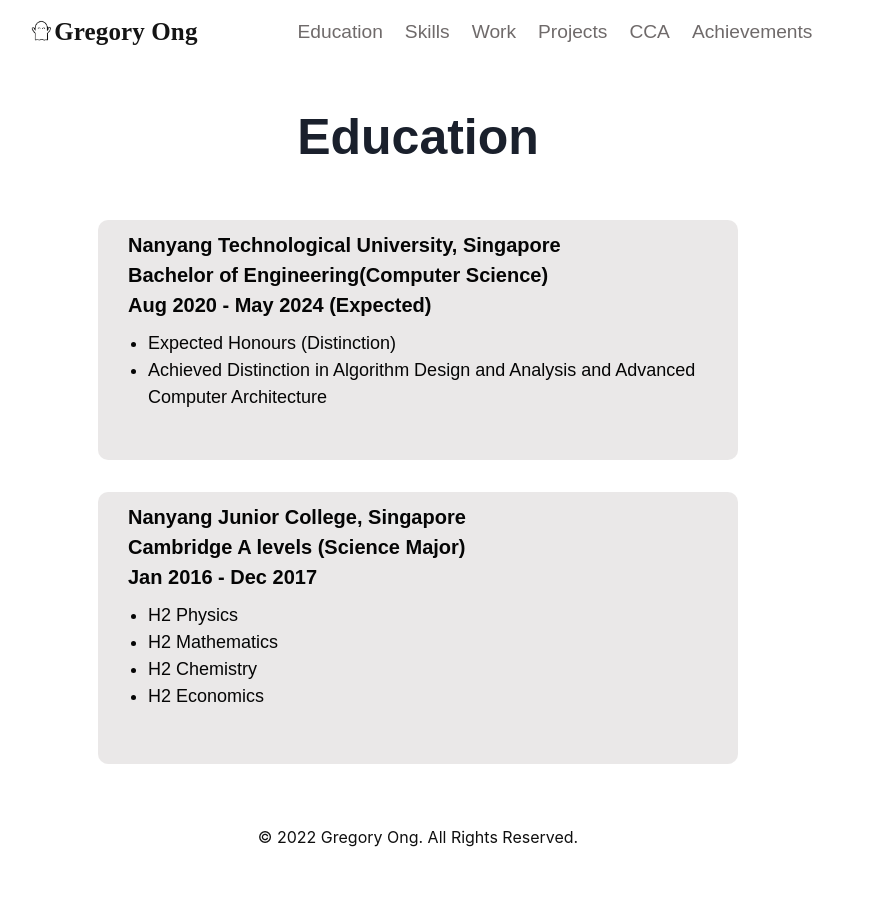
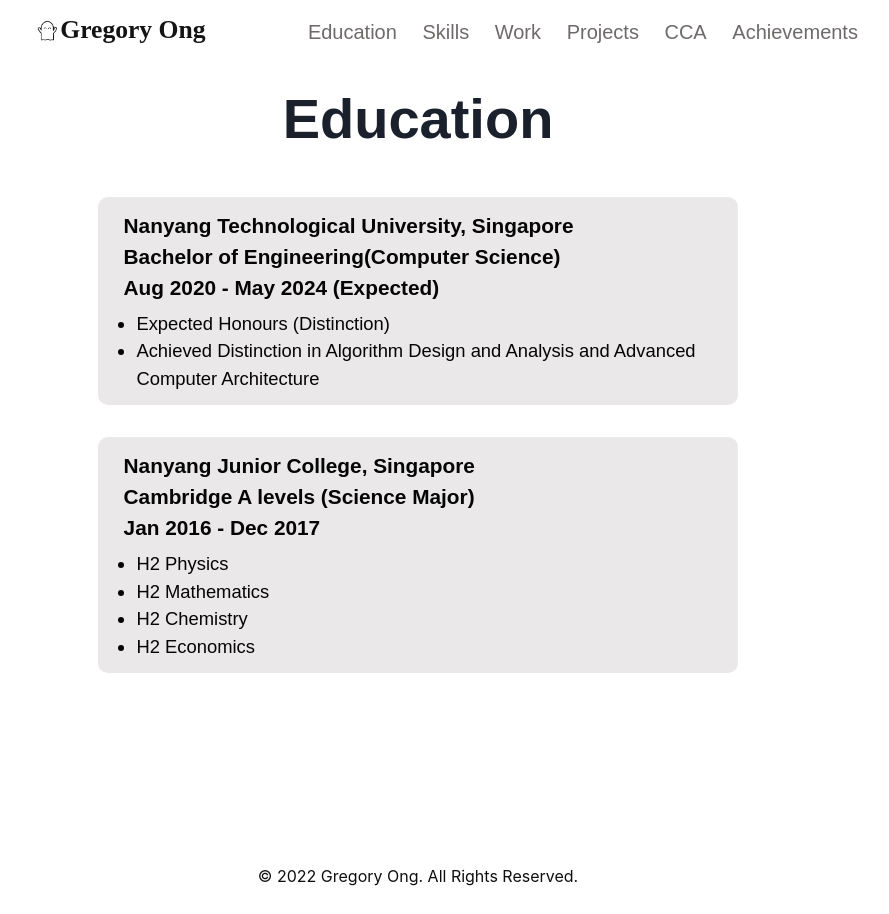
Before and after one commit to gregoryong16/gregoryong16.github.io, a React (Create React App) app: page /education in a window 1280 px wide. Shown: the whole page, without its empty margins (222-1111 px from the left). Before the commit the page ends 879 px from the top, so only its background shows below. Built offline with nearby package versions, Linux system fonts and the light colour scheme; no server answers.

Commit message:
changed styling

```diff
--- a/src/App.js
+++ b/src/App.js
@@ -10,7 +10,7 @@ import Achievements from './components/Achievements';
 import Copyright from './components/Copyright';
 import ScrollToTop from './components/ScrolltoTop';
 import {Helmet} from "react-helmet";
-import {Routes, Route, useNavigate} from 'react-router-dom';
+import {Routes, Route} from 'react-router-dom';
 
 export default function App() {
   return (
--- a/src/components/CCA.js
+++ b/src/components/CCA.js
@@ -26,7 +26,7 @@ export default function CCA() {
             <li>Plan and organise weekly training sessions</li>
             </ul>
         </Box>
-        <Box className="cca_box">
+        <Box className="volunteering_box">
             <h1 className="cca_title">
                 Programmes Manager - Volunteering Club @ Institute of Mental Health<br/>
                 Nanyang Junior College <br/>
--- a/src/components/Education.js
+++ b/src/components/Education.js
@@ -1,6 +1,5 @@
 import React from "react"
 import { Box } from "@chakra-ui/react"
-import Navbar from "./Navbar"
 export default function Education() {
     return <div className="education_div">
         <h1 className="education_header">Education</h1>
--- a/src/components/Navbar.js
+++ b/src/components/Navbar.js
@@ -1,7 +1,6 @@
 import React from "react"
 import pic from "../images/icon.png"
-import {Routes, Route, useNavigate} from 'react-router-dom';
-import Education from "./Education";
+import {useNavigate} from 'react-router-dom';
 export default function Navbar() {
     const navigate = useNavigate();
     const navigateHome = () => {
--- a/src/components/Projects.js
+++ b/src/components/Projects.js
@@ -20,7 +20,7 @@ export default function Projects() {
                <FontAwesomeIcon icon={faGithub} size="2x" />
         </a>
     </Box>
-    <Box className="projects_box">
+    <Box className="projects_box2">
         <h1 className="projects_title2">
             Software Engineering Project
         </h1>
--- a/src/index.css
+++ b/src/index.css
@@ -22,51 +22,51 @@ html, body, #root, .App{
 .nav-profile_button{
   display: flex;
   align-items: center;
-  margin-right: 100px;
-  margin-left: 250px;
+  margin-right: 8%;
+  margin-left: 20%;
 }
 
 .nav-icon{
   height:34px;
-  margin-right: 0px;
 }
 
 .nav-profile_text{
-  font-size: 25px;
+  margin-bottom: 2%;
+  font-size: 160%;
   font-family:"Poppins";
-  letter-spacing: 0.005em;
+  letter-spacing: 1%;
   font-weight: bold;
   color: #080808;
 }
 
 .nav-education_button{
-  margin-right: 22px;
-  font-size: 1.2em;
+  margin-right: 2%;
+  font-size: 125%;
 }
 
 .nav-skills_button{
-  margin-right: 22px;
-  font-size: 1.2em;
+  margin-right: 2%;
+  font-size: 125%;
 }
 
 .nav-work_button{
-  margin-right: 22px;
-  font-size: 1.2em;
+  margin-right: 2%;
+  font-size: 125%;
 }
 
 .nav-projects_button{
-  margin-right: 22px;
-  font-size: 1.2em;
+  margin-right: 2%;
+  font-size: 125%;
 }
 
 .nav-cca_button{
-  margin-right: 22px;
-  font-size: 1.2em;
+  margin-right: 2%;
+  font-size: 125%;
 }
 
 .nav-achievements_button{
-  margin-right: 22px;
-  font-size: 1.2em;
+  margin-right: 2%;
+  font-size: 125%;
 }
 
 .main{
@@ -78,7 +78,7 @@ html, body, #root, .App{
 
 .main-intro-box{
   height: 150px;
-  width: 700px;
+  width: 50%;
   background-color: rgba(5, 0, 0, 0.63);
   color: #FFFFFF;
   display:flex;
@@ -88,25 +88,26 @@ html, body, #root, .App{
 }
 
 .intro-name{
-  margin-top: 10px;
-  margin-left: 10px;
-  font-size: 35px;
+  margin-top: 1%;
+  margin-left: 2%;
+  font-size: 225%;
   font-weight: 500;
   font-family: sans-serif;
 }
 
 .intro-description{
-  margin-top:10px;
-  margin-left: 10px;
-  font-size: 20px;
+  margin-top: 1%;
+  margin-right: 2%;
+  font-size: 130%;
   font-family: sans-serif;
+  margin-left: 2%;
 }
 
 .socials_tag {
   font-family: sans-serif;
   font-size: x-large;
   text-align: center;
-  margin-top: 50px;
+  margin-top: 4%;
   font-weight: bold;
 }
 
@@ -115,12 +116,12 @@ html, body, #root, .App{
   flex-direction: row;
   align-items: center;
   justify-content: center;
-  margin-bottom: 200px;
+  margin-bottom: 5%;
 }
 
 .github_icon{
-  margin-top: 30px;
-  margin-right: 100px;
+  margin-top: 3%;
+  margin-right: 5%;
   transition: transform 250ms;
 }
 
@@ -129,8 +130,8 @@ html, body, #root, .App{
 }
 
 .linkedin_icon{
-  margin-top: 30px;
-  margin-right: 100px;
+  margin-top: 3%;
+  margin-right: 5%;
   transition: transform 250ms;
 }
 
@@ -139,8 +140,8 @@ html, body, #root, .App{
 }
 
 .email_icon{
-  margin-top: 30px;
-  margin-right: 100px;
+  margin-top: 3%;
+  margin-right: 5%;
   transition: transform 250ms;
 }
 
@@ -149,7 +150,7 @@ html, body, #root, .App{
 }
 
 .instagram_icon{
-  margin-top: 30px;
+  margin-top: 3%;
   transition: transform 250ms;
 }
 
@@ -165,9 +166,9 @@ html, body, #root, .App{
 }
 
 .education_header{
-  margin-top: 100px;
+  margin-top: 6%;
   height: 15%;
-  font-size: 50px;
+  font-size: 350% ;
   font-weight: bold;
   font-family: sans-serif;
 }
@@ -180,22 +181,23 @@ html, body, #root, .App{
   align-items: flex-start;
   flex-direction: column;
   border-radius: 10px;
-  height: 30%;
+  height: fit-content;
   width: 50%;
   margin-bottom: 2.5%;
 }
 
 .education-universityname{
-  margin-top: 10px;
-  margin-left:30px;
-  font-size:20px;
+  margin-top: 2%;
+  margin-left: 4%;
+  font-size: 130%;
   font-weight: bold;
 }
 
 .education-universitypointers{
-  margin-top: 10px;
-  margin-left: 50px;
-  font-size: 18px;
+  margin-top: 1%;
+  margin-left: 6%;
+  font-size: 115%;
+  margin-bottom: 2%;
 }
 
 .education_juniorcollege{
@@ -206,22 +208,22 @@ html, body, #root, .App{
   align-items: flex-start;
   flex-direction: column;
   border-radius: 10px;
-  height: 34%;
+  height: fit-content;
   width: 50%;
   margin-bottom: 2.5%;
 }
 
 .education-juniorcollegename{
-  margin-top: 10px;
-  margin-left:30px;
-  font-size:20px;
+  margin-top: 2%;
+  margin-left: 4%;
+  font-size: 130%;
   font-weight: bold;
 }
 .education-juniorcollegepointers{
-  margin-top: 10px;
-  margin-left: 50px;
-  font-size: 18px;
-  margin-bottom: 10px;
+  margin-top: 1%;
+  margin-left: 6%;
+  font-size: 115%;
+  margin-bottom: 2%;
 }
 
 .skills_div{
@@ -232,9 +234,9 @@ html, body, #root, .App{
 }
 
 .skills_header{
-  margin-top: 100px;
+  margin-top: 6%;
   height: 15%;
-  font-size: 50px;
+  font-size: 350%;
   font-weight: bold;
   font-family: sans-serif;
   margin-bottom: 2%;
@@ -248,48 +250,51 @@ html, body, #root, .App{
   align-items: flex-start;
   flex-direction: column;
   border-radius: 10px;
-  height: 30%;
+  height: fit-content;
   width: 50%;
   margin-bottom: 2.5%;
 }
 
 .skills_programming_header{
-  margin-top: 15px;
-  margin-left:30px;
-  font-size:25px;
+  margin-top: 2%;
+  margin-left: 5%;
+  font-size: 150%;
   font-weight: bold;
 }
 
 .skills_programming_pointers{
-  margin-top: 2px;
-  margin-left: 50px;
-  font-size: 16px;
+  margin-top: 1%;
+  margin-left: 7%;
+  font-size: 100%;
+  margin-bottom: 2%;
 }
 
 .skills_languages_header{
-  margin-top: 20px;
-  margin-left:30px;
-  font-size:25px;
+  margin-top: 2%;
+  margin-left: 5%;
+  font-size: 150%;
   font-weight: bold;
 }
 
 .skills_languages_pointers{
-  margin-top: 15px;
-  margin-left: 50px;
-  font-size: 18px;
+  margin-top: 1%;
+  margin-left: 7%;
+  font-size: 100%;
+  margin-bottom: 2%;
 }
 
 .skills_software_header{
-  margin-top: 30px;
-  margin-left:30px;
-  font-size:25px;
+  margin-top: 2%;
+  margin-left: 5%;
+  font-size: 150%;
   font-weight: bold;
 }
 
 .skills-software{
-  margin-top: 15px;
-  margin-left: 30px;
-  font-size: 20px;
+  margin-top: 1%;
+  margin-left: 5%;
+  font-size: 120%;
+  margin-bottom: 2%;
 }
 
 .work_div{
@@ -300,9 +305,9 @@ html, body, #root, .App{
 }
 
 .work_header{
-  margin-top: 100px;
+  margin-top: 6%;
   height: 15%;
-  font-size: 50px;
+  font-size: 350%;
   font-weight: bold;
   font-family: sans-serif;
   margin-bottom: 2%;
@@ -316,22 +321,23 @@ html, body, #root, .App{
   align-items: flex-start;
   flex-direction: column;
   border-radius: 10px;
-  height: 30%;
+  height: fit-content;
   width: 50%;
   margin-bottom: 2.5%;
 }
 
 .work_title{
-  margin-top: 15px;
-  margin-left:30px;
-  font-size:20px;
+  margin-top: 2%;
+  margin-left: 5%;
+  font-size: 150%;
   font-weight: bold;
 }
 
 .work_pointers{
-  margin-top: 15px;
-  margin-left: 45px;
-  font-size: 16px;
+  margin-top: 1%;
+  margin-left: 7%;
+  font-size: 100%;
+  margin-bottom: 2%;
 }
 
 .projects_div{
@@ -342,9 +348,9 @@ html, body, #root, .App{
 }
 
 .projects_header{
-  margin-top: 100px;
+  margin-top: 6%;
   height: 15%;
-  font-size: 50px;
+  font-size: 350%;
   font-weight: bold;
   font-family: sans-serif;
   margin-bottom: 2%;
@@ -358,48 +364,62 @@ html, body, #root, .App{
   align-items: flex-start;
   flex-direction: column;
   border-radius: 10px;
-  height: 30%;
+  height: fit-content;
   width: 50%;
   margin-bottom: 2.5%;
 }
 
 .projects_title{
-  margin-top: 15px;
-  margin-left:30px;
-  font-size:25px;
+  margin-top: 2%;
+  margin-left: 5%;
+  font-size: 150%;
   font-weight: bold;
 }
 
 .projects_pointers{
-  margin-top: 15px;
-  margin-left: 45px;
-  font-size: 16px;
-  margin-right: 45px;
+  margin-top: 1%;
+  margin-left: 7%;
+  font-size: 100%;
+  margin-bottom: 1%;
 }
 
 .projects_git_icon{
-  margin-top: 10px;
-  margin-right: 100px;
+  margin-top: 1%;
   transition: transform 250ms;
-  margin-left:30px;
+  margin-left:5%;
+  margin-bottom: 2%;
 }
 
 .projects_git_icon:hover {
   transform: translateY(-5px);
 }
 
+.projects_box2{
+  font-family: sans-serif;
+  background-color: rgba(204, 199, 199, 0.404);
+  color: #050505;
+  display:flex;
+  align-items: flex-start;
+  flex-direction: column;
+  border-radius: 10px;
+  height: fit-content;
+  width: 50%;
+  margin-bottom: 2.5%;
+}
+
 .projects_title2{
-  margin-top: 30px;
-  margin-left:30px;
-  font-size:26px;
+  margin-top: 2%;
+  margin-left: 5%;
+  font-size: 150%;
   font-weight: bold;
 }
 
 .projects_pointers2{
-  margin-top: 30px;
-  margin-left: 45px;
-  font-size: 16px;
-  margin-right: 45px;
+  margin-top: 1%;
+  margin-left: 7%;
+  font-size: 100%;
+  margin-bottom: 2%;
+
 }
 
 .cca_div{
@@ -410,12 +430,12 @@ html, body, #root, .App{
 }
 
 .cca_header{
-  margin-top: 100px;
+  margin-top: 7%;
   height: 15%;
-  font-size: 50px;
+  font-size: 350%;
   font-weight: bold;
   font-family: sans-serif;
-  margin-bottom: 0%;
+  margin-bottom: 2%;
 }
 
 .cca_box{
@@ -426,23 +446,25 @@ html, body, #root, .App{
   align-items: flex-start;
   flex-direction: column;
   border-radius: 10px;
-  height: 25%;
+  height: fit-content;
   width: 50%;
   margin-bottom: 2.5%;
 }
 
 .cca_title{
-  margin-top: 15px;
-  margin-left:30px;
-  font-size:21px;
+  margin-top: 2%;
+  margin-left: 5%;
+  font-size: 150%;
   font-weight: bold;
+  margin-right: 5%;
 }
 
 .cca_pointers{
-  margin-top: 40px;
-  margin-left: 45px;
-  font-size: 18px;
-  margin-right: 45px;
+  margin-top: 1%;
+  margin-left: 7%;
+  font-size: 100%;
+  margin-bottom: 2%;
+  margin-right: 5%;
 }
 
 .football_box{
@@ -453,7 +475,20 @@ html, body, #root, .App{
   align-items: flex-start;
   flex-direction: column;
   border-radius: 10px;
-  height: 20%;
+  height: fit-content;
+  width: 50%;
+  margin-bottom: 2.5%;
+}
+
+.volunteering_box{
+  font-family: sans-serif;
+  background-color: rgba(204, 199, 199, 0.404);
+  color: #050505;
+  display:flex;
+  align-items: flex-start;
+  flex-direction: column;
+  border-radius: 10px;
+  height: fit-content;
   width: 50%;
   margin-bottom: 2.5%;
 }
@@ -466,9 +501,9 @@ html, body, #root, .App{
 }
 
 .achievements_header{
-  margin-top: 100px;
+  margin-top: 7%;
   height: 15%;
-  font-size: 50px;
+  font-size: 350%;
   font-weight: bold;
   font-family: sans-serif;
   margin-bottom: 2%;
@@ -482,23 +517,23 @@ html, body, #root, .App{
   align-items: flex-start;
   flex-direction: column;
   border-radius: 10px;
-  height: 25%;
+  height: fit-content;
   width: 50%;
   margin-bottom: 2.5%;
 }
 
 .achievements_title{
-  margin-top: 20px;
-  margin-left:30px;
-  font-size:25px;
+  margin-top: 2%;
+  margin-left: 5%;
+  font-size: 150%;
   font-weight: bold;
 }
 
 .achievements_pointers{
-  margin-top: 25px;
-  margin-left: 45px;
-  font-size: 16px;
-  margin-right: 45px;
+  margin-top: 1%;
+  margin-left: 7%;
+  font-size: 100%;
+  margin-bottom: 2%;
 }
 
 .copyright_div{
@@ -509,8 +544,8 @@ html, body, #root, .App{
 }
 
 .copyright_header{
-  margin-top: 25px;
-  font-size: 16px;
-  margin-bottom: 30px;
+  margin-top: 5%;
+  font-size: 100%;
+  margin-bottom: 2%;
   color: rgb(15, 15, 15);
 }
```
